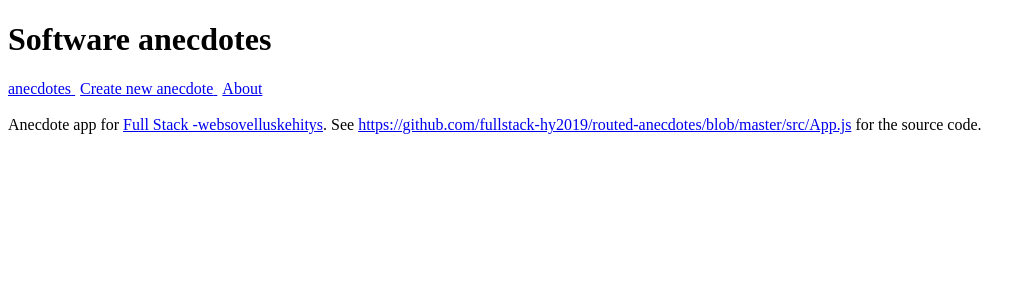
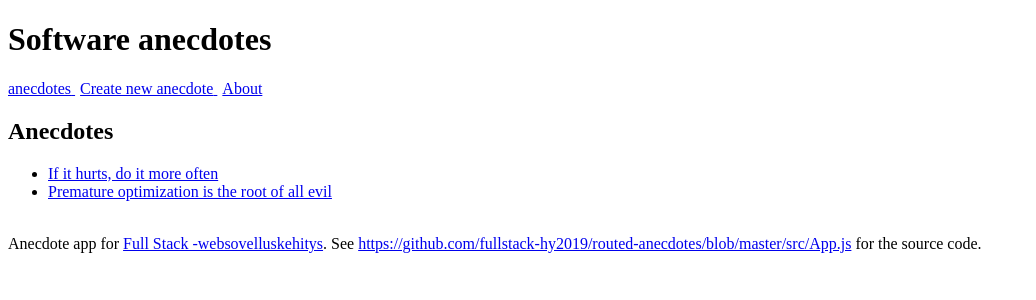
Before and after one commit to maurirlz/part7-router, a React (Create React App) app in the folder Exercises/routed-anecdotes/: page / in a window 1280 px wide. Shown: the top 300 px of the page, without its empty margins (0-1036 px from the left). Built offline with nearby package versions, Linux system fonts and the light colour scheme.

Commit message:
Finish exercise 7.3

```diff
--- a/Exercises/routed-anecdotes/src/App.js
+++ b/Exercises/routed-anecdotes/src/App.js
@@ -10,6 +10,7 @@ import data from './data';
 
 const App = () => {
   const [anecdotes, setAnecdotes] = useState(data);
+  const [notification, setNotification] = useState('');
 
   const addNew = (anecdote) => {
     const newAnecdote = {
@@ -42,18 +43,19 @@ const App = () => {
     <div>
       <h1>Software anecdotes</h1>
       <Menu />
+      {notification}
       <Switch>
         <Route path="/anecdotes/:id">
           <Anecdote anecdote={anecdote} />
-        </Route>
-        <Route path="/anecdotes">
-          <AnecdoteList anecdotes={anecdotes} />
         </Route>
         <Route path="/about">
           <About />
         </Route>
         <Route path="/new">
-          <CreateNew addNew={addNew} />
+          <CreateNew addNew={addNew} setNotification={setNotification} />
+        </Route>
+        <Route path="/">
+          <AnecdoteList anecdotes={anecdotes} />
         </Route>
       </Switch>
       <Footer />
--- a/Exercises/routed-anecdotes/src/components/CreateNew.jsx
+++ b/Exercises/routed-anecdotes/src/components/CreateNew.jsx
@@ -1,18 +1,24 @@
 import React, { useState } from 'react';
+import { useHistory } from 'react-router-dom';
 
-const CreateNew = (props) => {
+const CreateNew = ({ addNew, setNotification }) => {
   const [content, setContent] = useState('');
   const [author, setAuthor] = useState('');
   const [info, setInfo] = useState('');
+  const history = useHistory();
 
   const handleSubmit = (e) => {
     e.preventDefault();
-    props.addNew({
+    addNew({
       content,
       author,
       info,
       votes: 0,
     });
+    history.push('/');
+    setNotification(`anecdote ${content} successfully created.`);
+
+    setTimeout(() => setNotification(''), 10000);
   };
 
   return (
```
